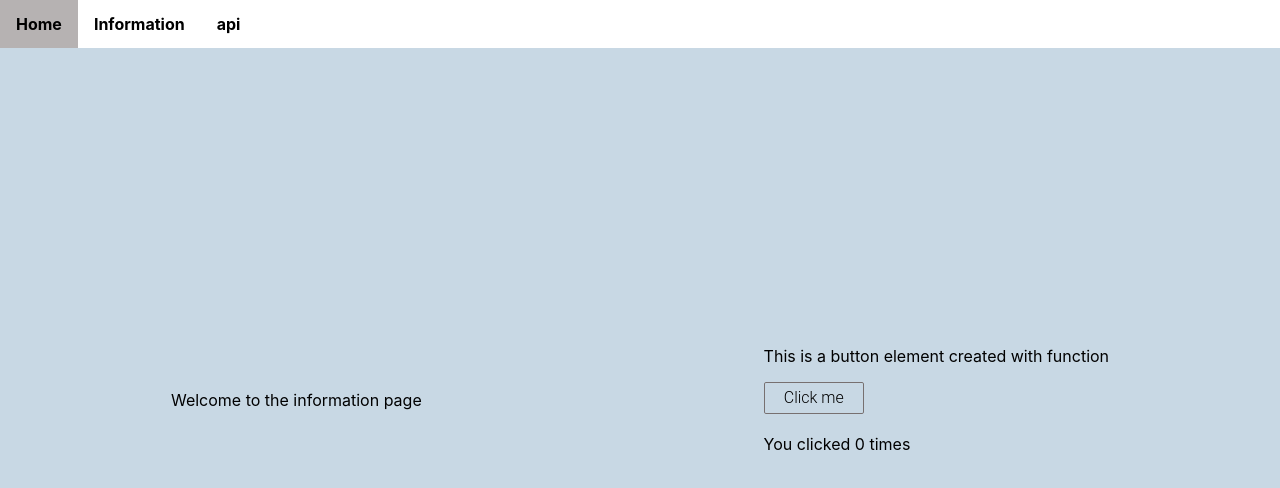
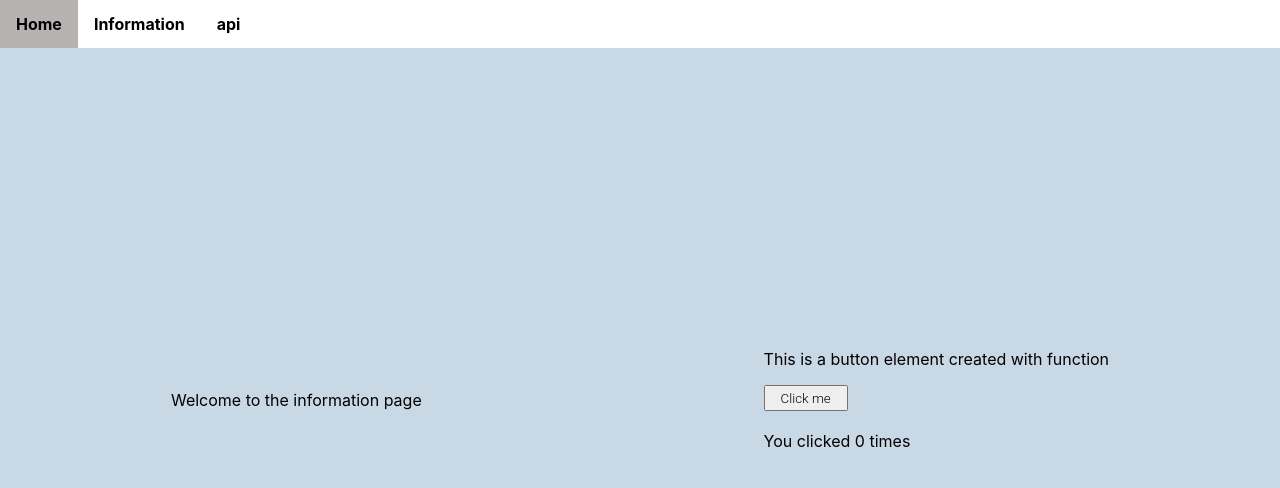
Before and after one commit to felisep/personal-website-react, a React (Create React App) app: page /infopage in a window 1280 px wide. Shown: the top 488 px of the page. Built offline with nearby package versions, Linux system fonts and the light colour scheme.

Commit message:
fixed issues with lints

```diff
--- a/package.json
+++ b/package.json
@@ -1,5 +1,6 @@
 {
   "name": "personal-website",
+  "homepage": "/",
   "version": "0.1.0",
   "private": true,
   "dependencies": {
--- a/src/components/current_date.tsx
+++ b/src/components/current_date.tsx
@@ -1,4 +1,3 @@
-import { cleanup } from '@testing-library/react'
 import React, { useState, useEffect } from 'react'
 
 const CurrentDate = () => {
--- a/src/components/increase_btn.tsx
+++ b/src/components/increase_btn.tsx
@@ -1,15 +1,15 @@
-import React, { useState } from 'react';
+import React from 'react';
 import './increase_btn.scss'
 
-const Increase_Btn = ({increaseNumber}: any) => {
+const IncreaseBtn = ({increaseNumber}: any) => {
 
 
     return(
     <div>
-        <a className='button1' onClick={increaseNumber}>
+        <button className='button1' onClick={increaseNumber}>
             Click me
-        </a>
+        </button>
     </div>
     );
 }
-export default Increase_Btn;
+export default IncreaseBtn;
--- a/src/components/navbar.tsx
+++ b/src/components/navbar.tsx
@@ -2,9 +2,6 @@ import React from 'react';
 import './navbar.scss';
 
 import {
-  BrowserRouter as Router,
-  Routes,
-  Route,
   Link
 } from "react-router-dom";
 
--- a/src/pages/info_page.tsx
+++ b/src/pages/info_page.tsx
@@ -1,6 +1,6 @@
 import React, { useState } from 'react';
 import './info_page.scss'
-import Increase_Btn from '../components/increase_btn'
+import IncreaseBtn from '../components/increase_btn'
 
 const InfoPage = () =>{
   const [count, setCount] = useState(0);
@@ -12,7 +12,9 @@ const InfoPage = () =>{
       <p>Welcome to the information page</p>
       <div>
         <p>This is a button element created with function</p>
-        <Increase_Btn increaseNumber={counter}/>
+        <IncreaseBtn
+          increaseNumber={ counter }
+        />
         <p>You clicked {count} times</p>
       </div>
     </div>
```
Also changed, not shown: src/components/actorTitle.tsx (added, +26 -0 lines).
